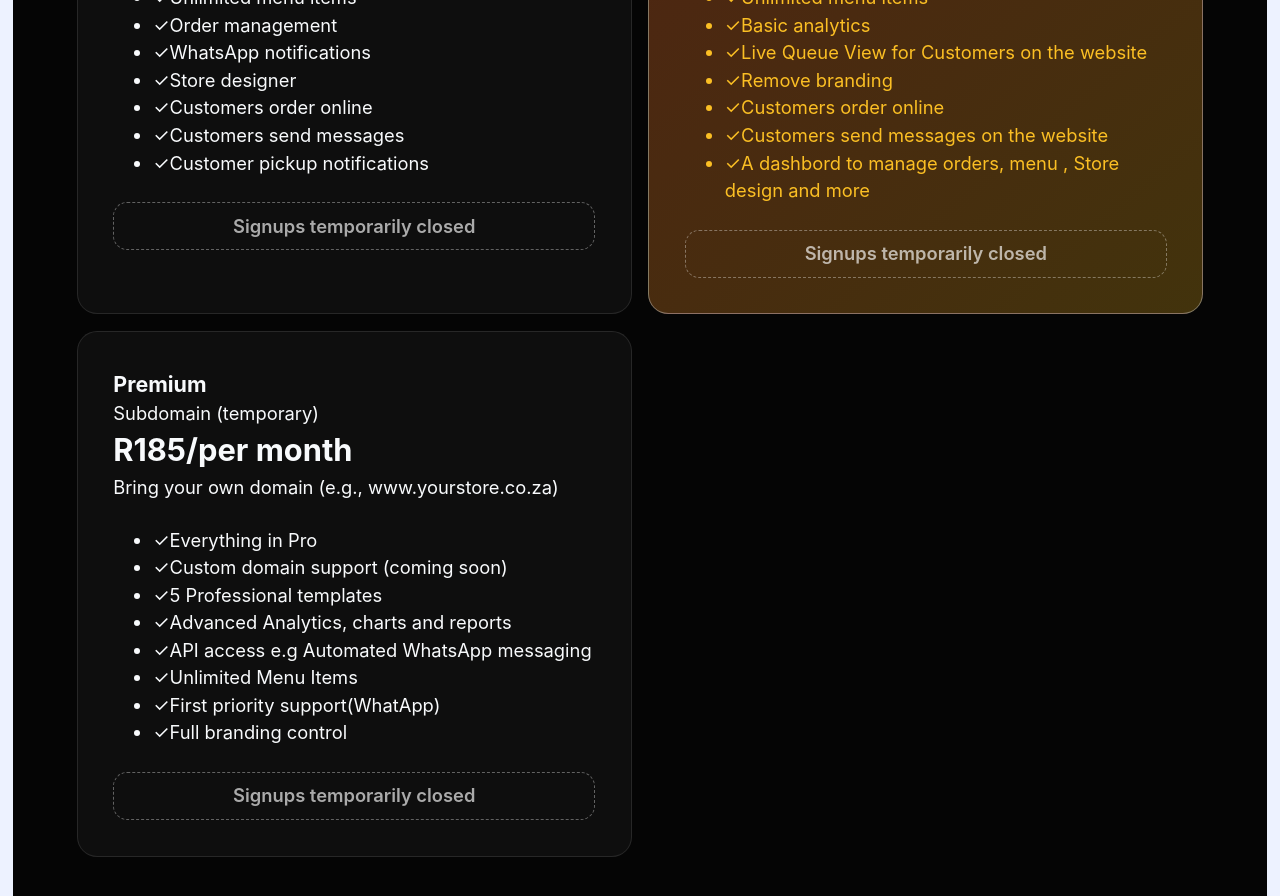
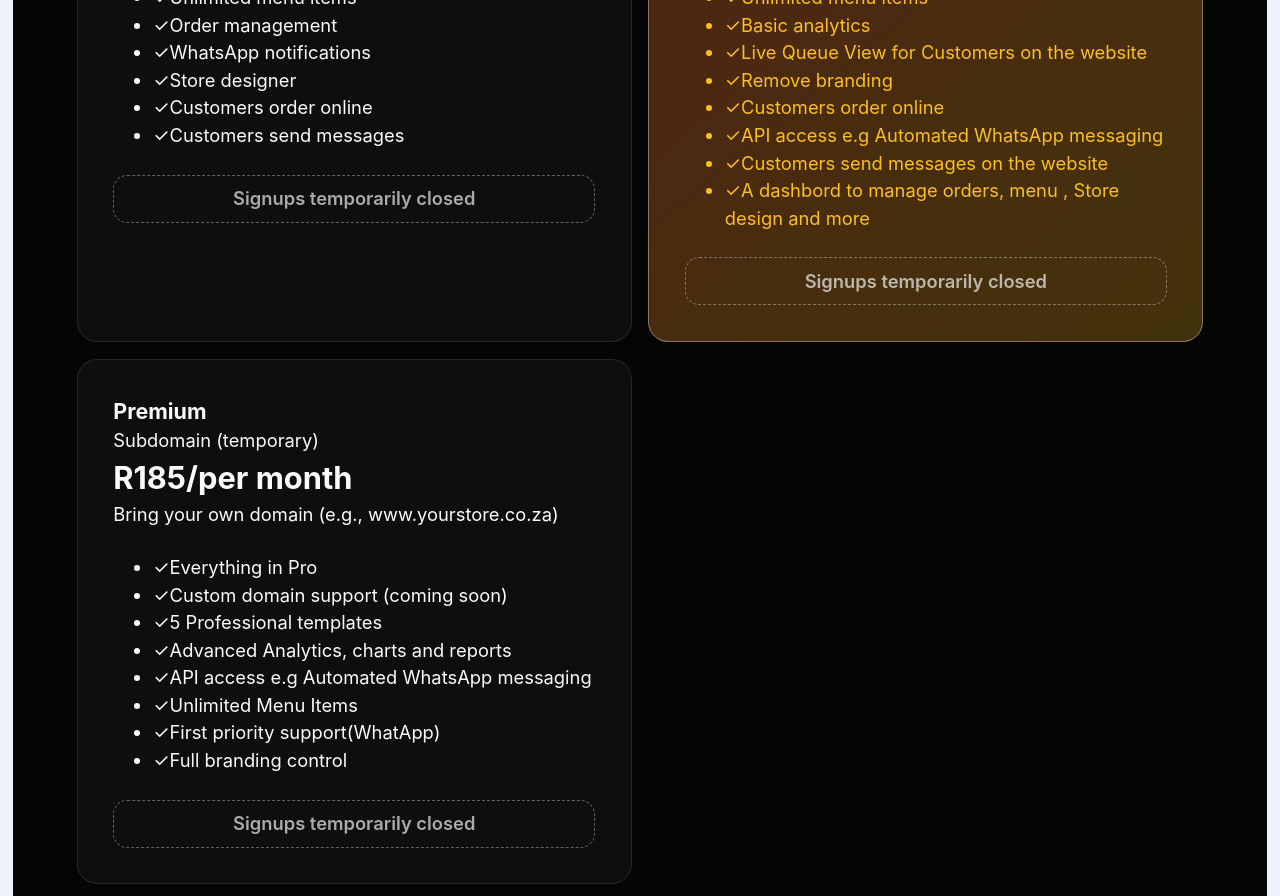
Before and after one commit to tdm-rsa/mzansi-food-connect, a React (Vite) app: page / in a window 1280 px wide. Shown: the part 3440-4336 px from the top of the page. Built offline with nearby package versions, Linux system fonts and the light colour scheme; no server answers.

Commit message:
Update landing page content

```diff
--- a/src/Landing.jsx
+++ b/src/Landing.jsx
@@ -86,8 +86,7 @@ function Landing() {
         "WhatsApp notifications",
         "Store designer",
         "Customers order online",
-        "Customers send messages",
-        "Customer pickup notifications"
+        "Customers send messages"
       ],
       cta: "Start 7-Day Trial",
       highlight: false
@@ -106,6 +105,7 @@ function Landing() {
         "Live Queue View for Customers on the website",
         "Remove branding",
         "Customers order online",
+        "API access e.g Automated WhatsApp messaging",
         "Customers send messages on the website",
         "A dashbord to manage orders, menu , Store design and more"
 
```
